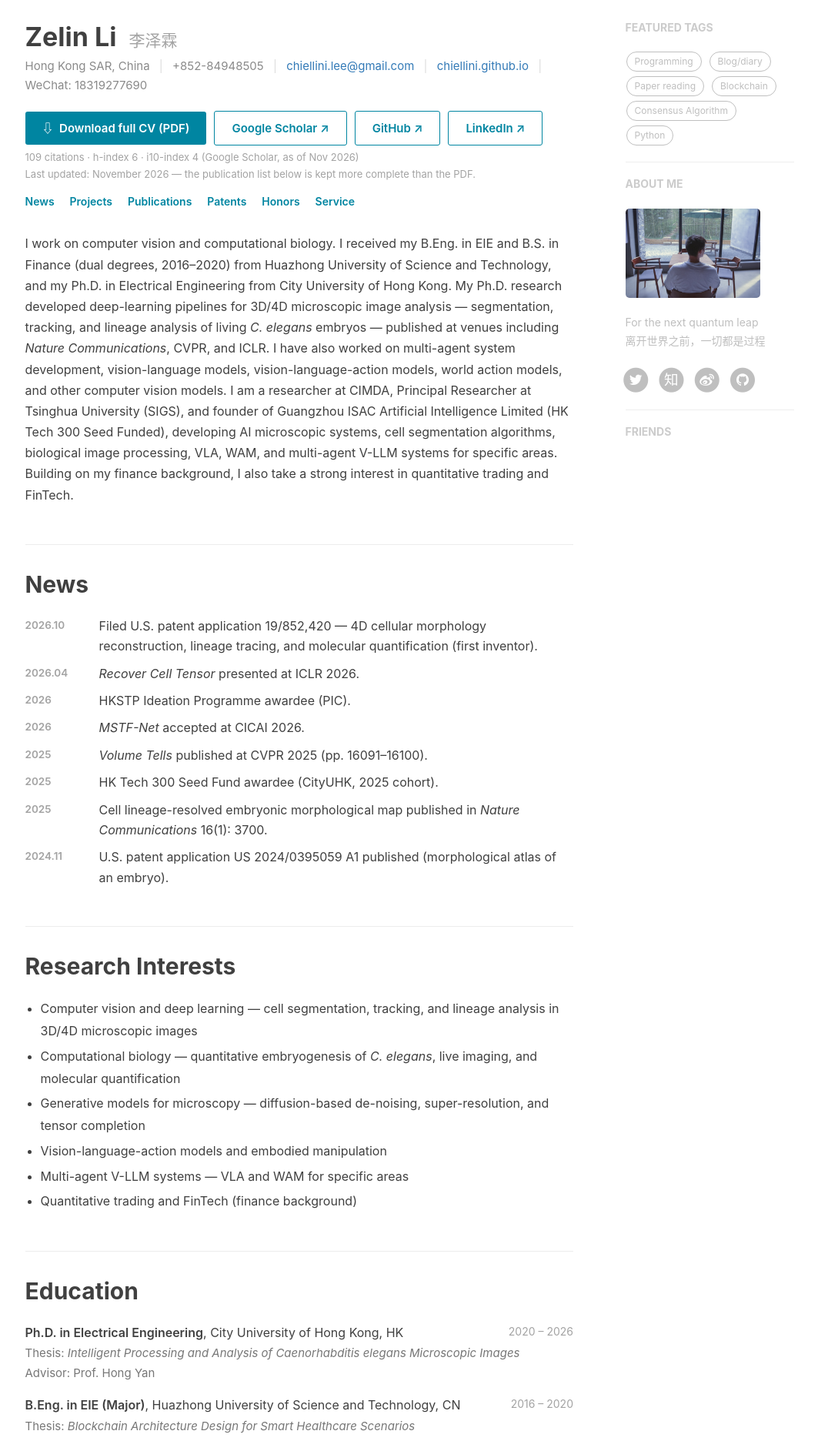
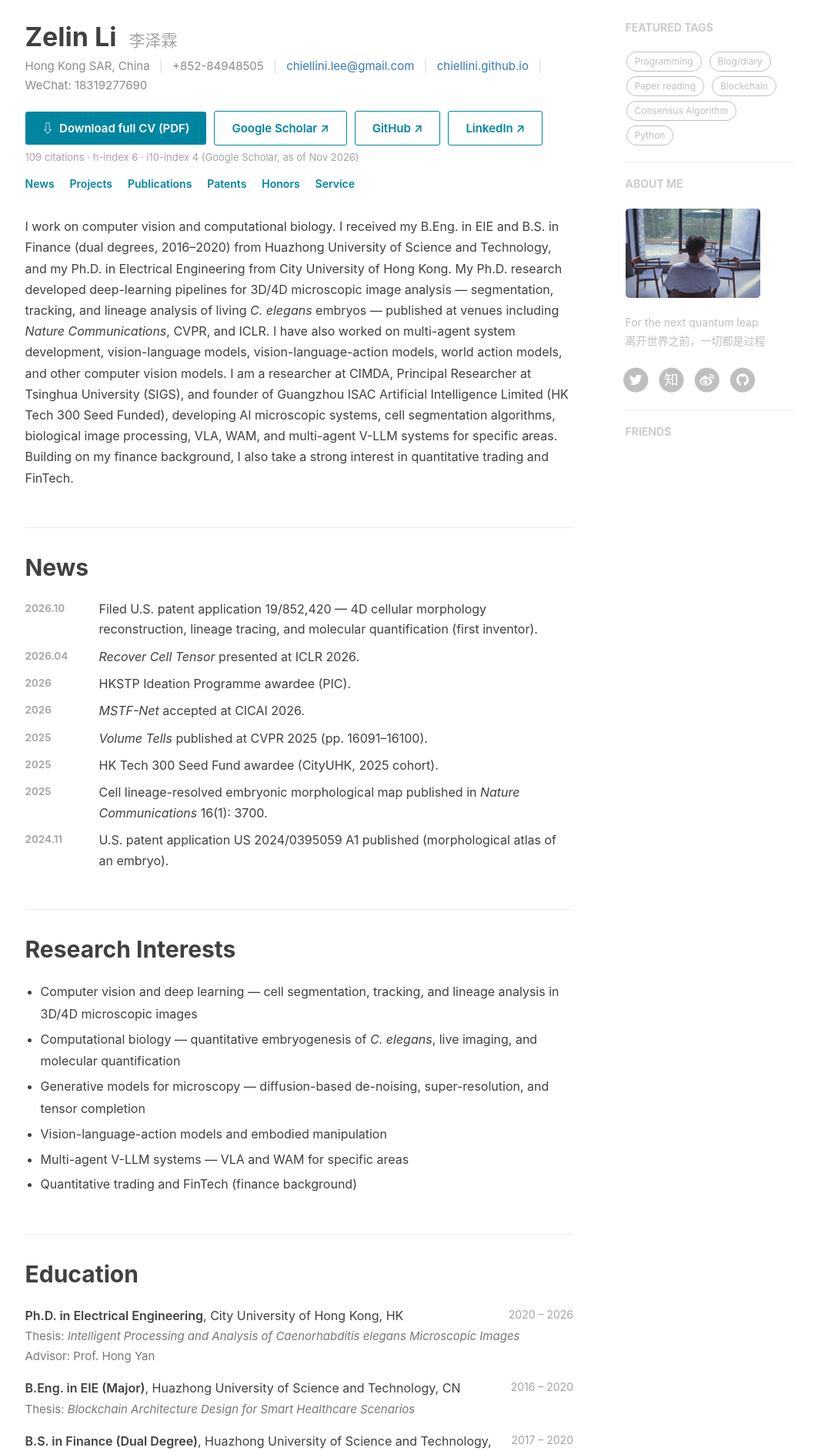
Before and after one commit to chiellini/chiellini.github.io, a Jekyll site: the page built from cv.html, in a window 1280 px wide. Shown: the part 420-2305 px from the top of the page at 77% size, without its empty margins (135-1198 px from the left). Built offline with Jekyll 4.4.1, drawn with Linux system fonts in a browser that asks for light colours; nearby versions of some CDN libraries; comment, search, counter and statistics services are not loaded.

Commit message:
CV page: drop 'Last updated / more complete than PDF' meta note (homepage, not a CV doc)

```diff
--- a/cv.html
+++ b/cv.html
@@ -54,7 +54,6 @@ header-img: "img/tag-bg.jpg"
             color: #fff;
         }
         .cvpage .cv-stats { font-size: 13px; color: #a3a3a3; }
-        .cvpage .cv-updated { font-size: 13px; color: #a3a3a3; }
 
         .cvpage .cv-what { font-weight: 600; }
         .cvpage .cv-row {
@@ -187,7 +186,6 @@ header-img: "img/tag-bg.jpg"
     </div>
     <a class="cv-btn" href="{{ site.baseurl }}/PDF_FILE/ZelinLi_CV.pdf" target="_blank">&#8681;&nbsp; Download full CV (PDF)</a><a class="cv-btn cv-btn-outline" href="https://scholar.google.com/citations?user=atCgiosAAAAJ&amp;hl=en" target="_blank">Google Scholar&nbsp;&#8599;</a><a class="cv-btn cv-btn-outline" href="https://github.com/chiellini" target="_blank">GitHub&nbsp;&#8599;</a><a class="cv-btn cv-btn-outline" href="https://www.linkedin.com/in/zelin-li-b49742246" target="_blank">LinkedIn&nbsp;&#8599;</a>
     <div class="cv-stats">109 citations &middot; h-index 6 &middot; i10-index 4 (Google Scholar, as of Nov 2026)</div>
-    <div class="cv-updated">Last updated: November 2026 &mdash; the publication list below is kept more complete than the PDF.</div>
     <div class="cv-quicknav">
         <a href="#news">News</a>
         <a href="#projects">Projects</a>
```
